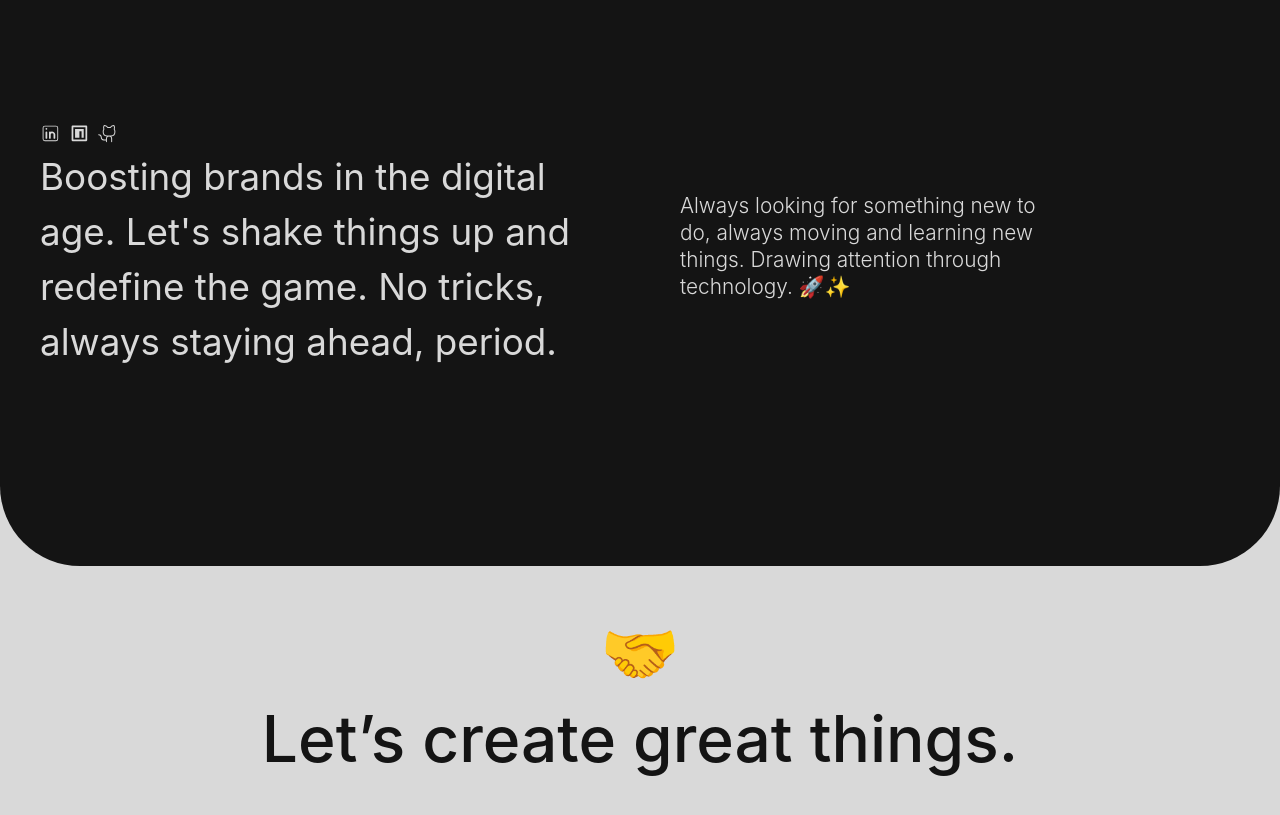
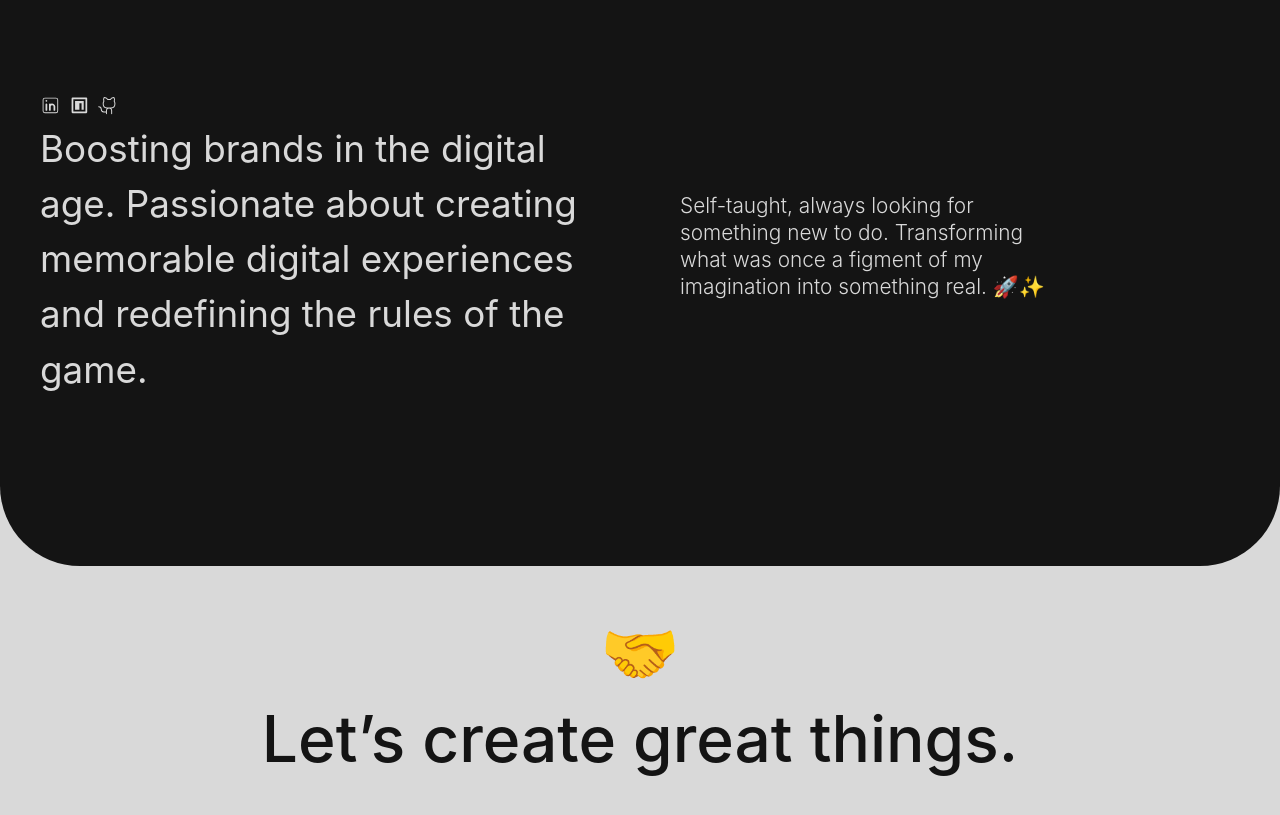
Before and after one commit to rodyherrera/MonteGordo, a React (Vite) app: page / in a window 1280 px wide. Shown: the part 900-1715 px from the top of the page. Built offline with nearby package versions, Linux system fonts and the light colour scheme.

Commit message:
chore: @components/home/SimpleAbout updated.

```diff
--- a/src/components/home/SimpleAbout/SimpleAbout.jsx
+++ b/src/components/home/SimpleAbout/SimpleAbout.jsx
@@ -42,10 +42,10 @@ const SimpleAbout = () => {
         <section className='Simple-About-Container'>
             <article className='Simple-About-Left-Container'>
                 <SocialMedia />
-                <p className='Simple-About-Left' ref={leftRef}>Boosting brands in the digital age. Let's shake things up and redefine the game. No tricks, always staying ahead, period.</p>
+                <p className='Simple-About-Left' ref={leftRef}>Boosting brands in the digital age. Passionate about creating memorable digital experiences and redefining the rules of the game.</p>
             </article>
             <article className='Simple-About-Right-Container'>
-                <p className='Simple-About-Right' ref={rightRef}>Always looking for something new to do, always moving and learning new things. Drawing attention through technology. 🚀✨</p>
+                <p className='Simple-About-Right' ref={rightRef}>Self-taught, always looking for something new to do. Transforming what was once a figment of my imagination into something real. 🚀✨</p>
             </article>
         </section>
     );
```
